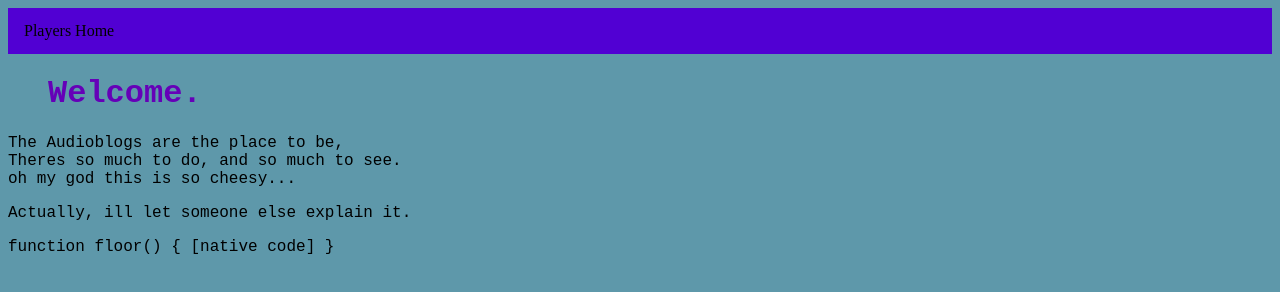
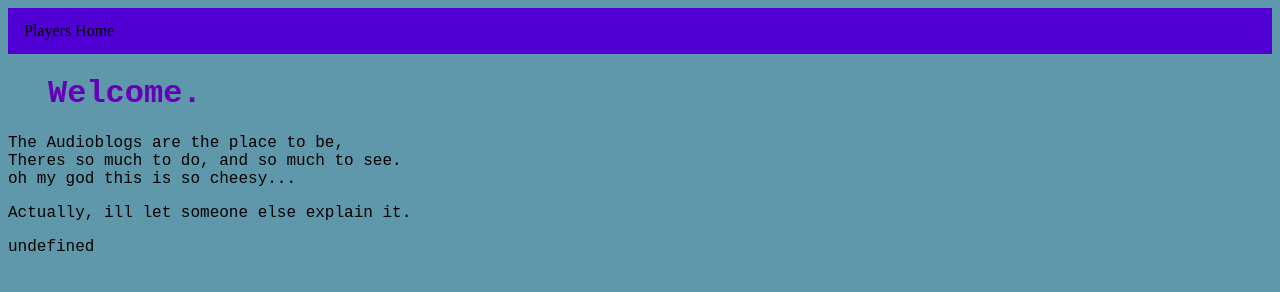
Before and after one commit to AudioBlogs/Players, a plain HTML site: page index.html in a window 1280 px wide. Drawn offline with Linux system fonts and the light colour scheme.

Commit message:
maybe this will work!

```diff
--- a/index.html
+++ b/index.html
@@ -63,7 +63,7 @@ var paragraphs = [
 function getRndInteger(min, max) {
   return Math.floor(Math.random() * (max - min)) + min;
 }
-document.getElementById("demo").innerHTML = Math.floor;
+document.getElementById("demo").innerHTML = paragraphs[getRndInteger];
 </script>
 </body>
 </html>
```
